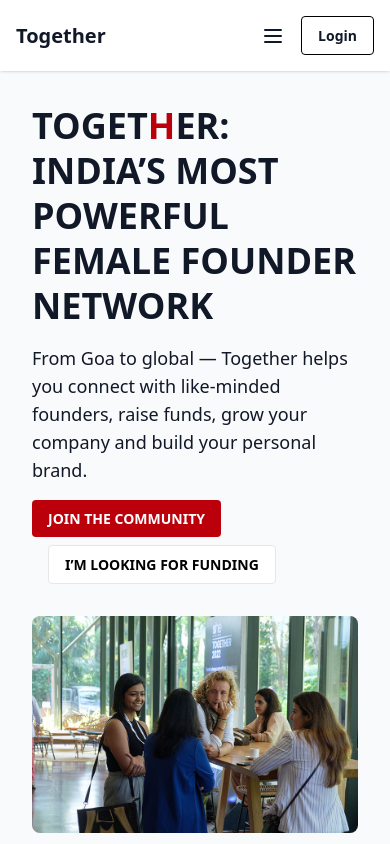
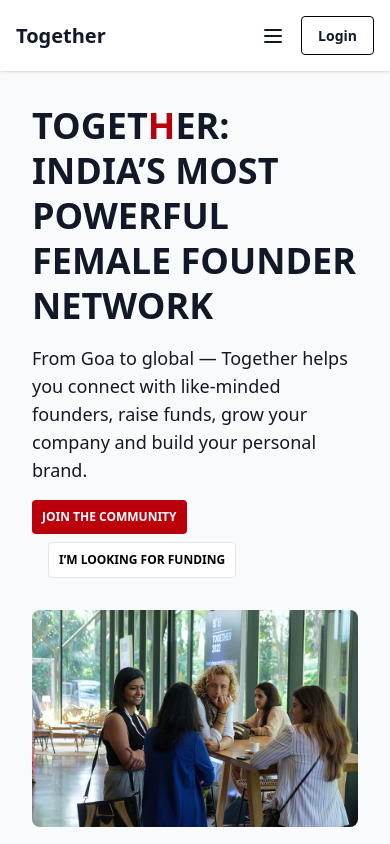
Before and after one commit to rahulgrade/together-final-1, a React (Vite) app: page / in a window 390 px wide. Shown: the top 844 px of the page. Built offline with nearby package versions, Linux system fonts and the light colour scheme.

Commit message:
Add files via upload

```diff
--- a/src/styles/custom.css
+++ b/src/styles/custom.css
@@ -110,3 +110,12 @@
         padding-right: 0;
     }
 }
+
+@media (max-width: 479px) {
+
+    .my-button,
+    .white-outline-button {
+        font-size: 12px;
+        padding: 8px 10px !important;
+    }
+}
```
